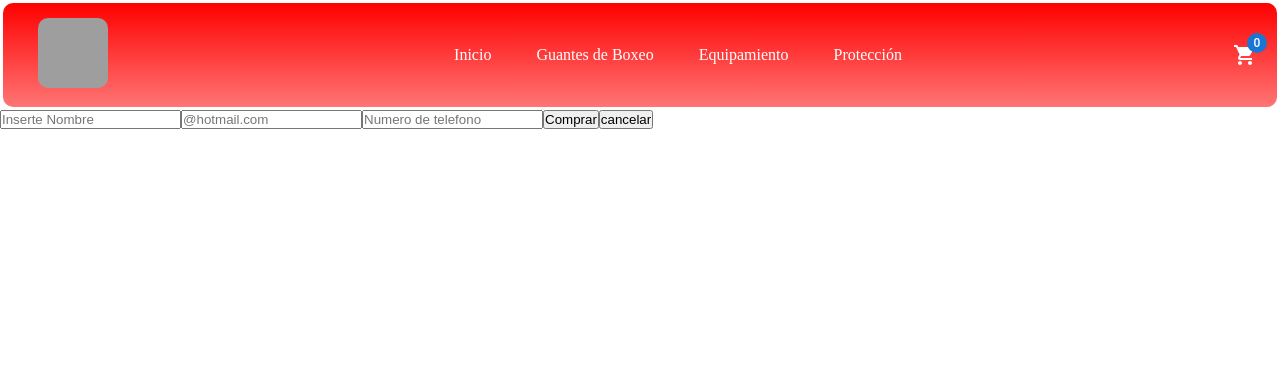
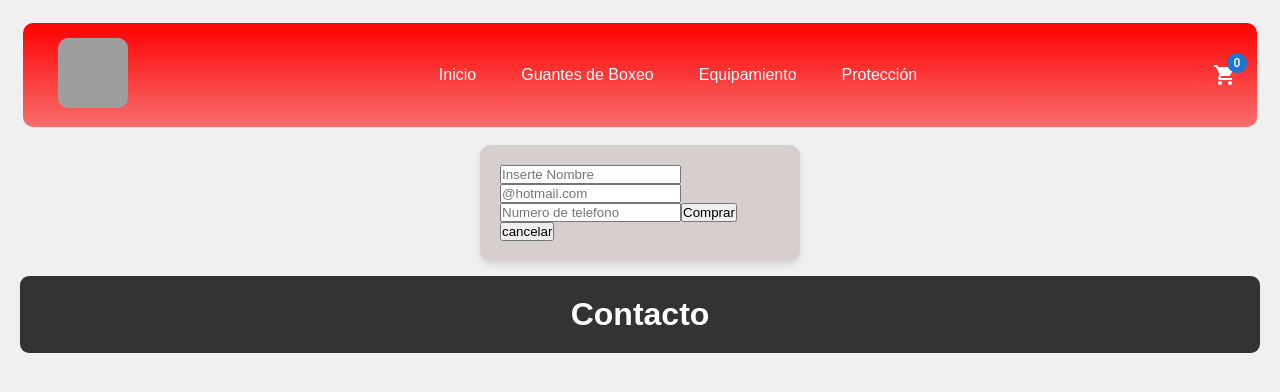
Before and after one commit to Julianm510/muriels, a React (Vite) app: page /checkout in a window 1280 px wide. Shown: the top 392 px of the page. Built offline with nearby package versions, Linux system fonts and the light colour scheme; grey boxes are pictures that could not be loaded.

Commit message:
dandole estilos

```diff
--- a/src/App.jsx
+++ b/src/App.jsx
@@ -28,6 +28,7 @@ function App() {
             <Route path="*" element={<h2>404 Not Found</h2>} />
             <Route path="/checkout" element={<Checkout />} />
           </Routes>
+          <Footer />
         </CartContextProvider>
       </BrowserRouter>
     </>
--- a/src/components/common/cartWidget/Card/Card.jsx
+++ b/src/components/common/cartWidget/Card/Card.jsx
@@ -1,28 +1,42 @@
 import { Link } from "react-router-dom";
+import "./card.css";
 
-export const Card = ({ title, price, stock, id, description, image }) => {
+export const Card = ({ title, price, id, image }) => {
   return (
+    // <div>
+    //   <div
+    //     style={{
+    //       border: "3px solid black",
+    //       height: "320px",
+    //       width: "250px",
+    //       display: "flex",
+    //       justifyContent: "space-around",
+    //       flexWrap: "wrap",
+    //     }}
+    //   >
+    //     <img src={image} style={{ width: "150px", height: "150px" }} />
+    //     <h2>Producto: {title}</h2>
+    //     <h3>Precio: {price}</h3>
+    //     <h3>Stock: {stock}</h3>
+    //     <h3>descripcion: {description}</h3>
+    //     <Link to={`/itemDetail/${id}`}>
+    //       <button>Detalles</button>
+    //     </Link>
+    //   </div>
+    // </div>
+
     <div>
-      <div
-        style={{
-          border: "3px solid black",
-          height: "320px",
-          width: "250px",
-          display: "flex",
-          justifyContent: "space-around",
-          flexWrap: "wrap",
-        }}
-      >
-        <img src={image} style={{ width: "150px", height: "150px" }} />
-        <h2>Producto: {title}</h2>
-        <h3>Precio: {price}</h3>
-        <h3>Stock: {stock}</h3>
-        <h3>descripcion: {description}</h3>
-        <Link to={`/itemDetail/${id}`}>
-          <button>Detalles</button>
-        </Link>
+      <div className="card-grid">
+        <div className="card">
+          <img className="producto" src={image} />
+
+          <h3>Producto: {title}</h3>
+          <h3>Precio: {price}</h3>
+          <Link to={`/itemDetail/${id}`}>
+            <button>Detalles</button>
+          </Link>
+        </div>
       </div>
     </div>
   );
 };
-``;
--- a/src/components/common/cartWidget/Card/card.css
+++ b/src/components/common/cartWidget/Card/card.css
@@ -1,4 +1,4 @@
-.cards {
+/* .cards {
   border: 3px solid black;
   height: 170px;
   width: 250px;
@@ -6,4 +6,58 @@
   justify-content: space-around;
   flex-wrap: wrap;
   margin: 15px;
+} */
+
+/* Reset básico de márgenes y padding */
+* {
+  margin: 0;
+  padding: 0;
+  box-sizing: border-box;
 }
+
+body {
+  font-family: Arial, sans-serif;
+  background-color: #f0f0f0;
+  padding: 20px;
+}
+
+/* Estilo del contenedor de las tarjetas */
+.card-grid {
+  display: grid;
+  /* Creará tantas columnas como sea posible con un ancho mínimo de 250px */
+  gap: 20px;
+  max-width: 550px; /* Limitar el ancho máximo */
+  margin: 0 auto;
+}
+
+/* Estilo de cada tarjeta */
+.card {
+  background-color: white;
+  padding: 20px;
+  border-radius: 10px;
+  box-shadow: 0 4px 6px rgba(0, 0, 0, 0.1);
+  transition: transform 0.3s ease;
+  padding: 15px;
+  margin: 15px;
+}
+
+.card:hover {
+  transform: translateY(-10px); /* Efecto de elevación al pasar el cursor */
+}
+
+.card h3 {
+  font-size: 1rem;
+  margin-bottom: 10px;
+}
+
+.card p {
+  font-size: 1rem;
+  color: #555;
+}
+
+.producto {
+  height: 200px;
+  width: 200px;
+  border-radius: 15px;
+  margin: 9px;
+}
--- a/src/components/common/cartWidget/CartWidget.jsx
+++ b/src/components/common/cartWidget/CartWidget.jsx
@@ -1,4 +1,3 @@
-import { FaShoppingCart } from "react-icons/fa";
 import { Link } from "react-router-dom";
 import { useContext } from "react";
 import { CartContext } from "../../../context/CartContext";
--- a/src/components/layout/footer/footer.css
+++ b/src/components/layout/footer/footer.css
@@ -1,5 +1,8 @@
 .container-fot {
-  background-color: grey;
-  display: flex;
-  justify-content: center;
+  background-color: #333;
+  color: white;
+  padding: 20px;
+  text-align: center;
+  margin-top: auto;
+  border-radius: 9px;
 }
--- a/src/components/pages/ItemDetail/ItemDetail.jsx
+++ b/src/components/pages/ItemDetail/ItemDetail.jsx
@@ -3,26 +3,19 @@ import { Counter } from "../../common/Counter/Counter";
 
 const ItemDetail = ({ item, agregarAlCarrito, totalInCart }) => {
   return (
-    <div
-      style={{
-        border: "3px solid black",
-        height: "360px",
-        width: "300px",
-        display: "flex",
-        justifyContent: "space-around",
-        flexWrap: "wrap",
-      }}
-    >
+    <div>
+      <div className="card-grid">
+        <div className="card">
           <h2>{item.title}</h2>
-      <h2>{item.description}</h2>
-      <img src={item.image} style={{ width: "250px", height: "250px" }} />
-
+          <img className="producto1" src={item.image} />
           <Counter
             stock={item.stock}
             agregarAlCarrito={agregarAlCarrito}
             totalInCart={totalInCart}
           />
         </div>
+      </div>
+    </div>
   );
 };
 
--- a/src/components/pages/ItemDetail/itemDetails.css
+++ b/src/components/pages/ItemDetail/itemDetails.css
@@ -1,5 +1,52 @@
-.diseño {
-  border: "3px solid black";
-  height: 320px;
+* {
+  margin: 0;
+  padding: 0;
+  box-sizing: border-box;
+}
+
+body {
+  font-family: Arial, sans-serif;
+  background-color: #f0f0f0;
+  padding: 20px;
+}
+
+/* Estilo del contenedor de las tarjetas */
+.card-grid {
+  display: grid;
+  /* Creará tantas columnas como sea posible con un ancho mínimo de 250px */
+  gap: 20px;
+  max-width: 350px; /* Limitar el ancho máximo */
+  margin: 0 auto;
+}
+
+/* Estilo de cada tarjeta */
+.card {
+  background-color: rgb(215, 206, 206);
+  padding: 20px;
+  border-radius: 10px;
+  box-shadow: 0 4px 6px rgba(0, 0, 0, 0.1);
+  transition: transform 0.3s ease;
+  display: grid;
+  place-items: center;
+}
+
+.card:hover {
+  transform: translateY(-10px); /* Efecto de elevación al pasar el cursor */
+}
+
+.card h3 {
+  font-size: 1rem;
+  margin-bottom: 10px;
+}
+
+.card p {
+  font-size: 1rem;
+  color: #555;
+}
+
+.producto1 {
   width: 250px;
+  height: 250px;
+  border-radius: 15px;
+  margin: 13px;
 }
--- a/src/components/pages/checkout/Checkout.jsx
+++ b/src/components/pages/checkout/Checkout.jsx
@@ -46,7 +46,8 @@ const Checkout = () => {
     return <h1>Gracias por su compra, tu N° de orden es: {orderId} </h1>;
   }
   return (
-    <div>
+    <div className="card-grid">
+      <div className="card">
         <form onSubmit={funcionDelForm}>
           <input
             type="text"
@@ -70,6 +71,7 @@ const Checkout = () => {
           <button type="button">cancelar</button>
         </form>
       </div>
+    </div>
   );
 };
 export default Checkout;
--- a/src/components/pages/itemListContainer/ItemList.jsx
+++ b/src/components/pages/itemListContainer/ItemList.jsx
@@ -5,8 +5,6 @@ import "./itemListContainer.css";
 const ItemList = ({ items }) => {
   return (
     <>
-      <h2 className="prod">Listado de productos</h2>
-
       <div className="pantalla">
         {items.map(({ title, price, stock, id, description, image }) => (
           <Card
@@ -19,7 +17,7 @@ const ItemList = ({ items }) => {
             id={id}
           />
         ))}
-        <ModalCustoms title="titulo custom">
+        {/* <ModalCustoms title="titulo custom">
           <div>
             <h2>formulario</h2>
             <input type="text" placeholder="nombre" />
@@ -30,7 +28,7 @@ const ItemList = ({ items }) => {
             <h2>formulario</h2>
             <button>prueba</button>
           </div>
-        </ModalCustoms>
+        </ModalCustoms> */}
       </div>
     </>
   );
```
Lines whose indentation alone changed are shown as unchanged.
